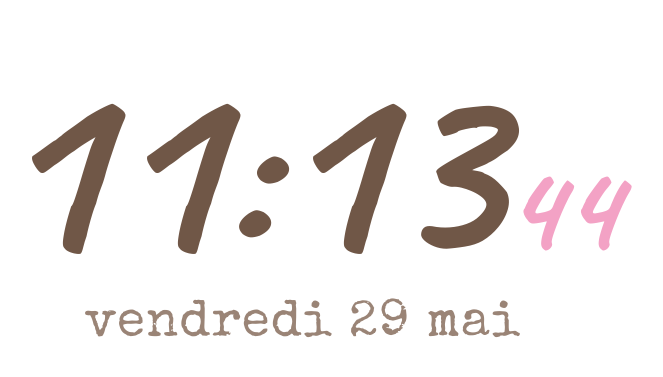
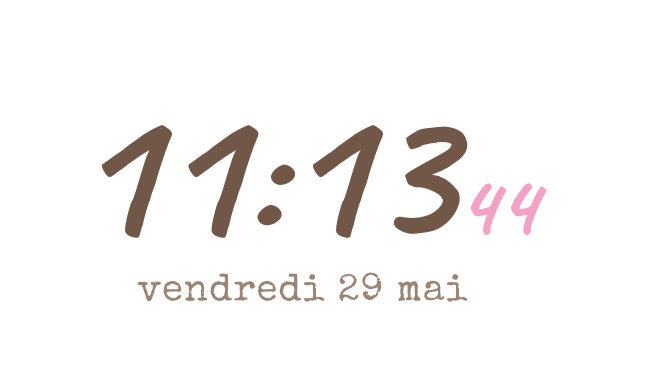
Before and after one commit to dmanoonnn/clock-widget, a plain HTML site: page index.html in a window 1280 px wide. Shown: the part 207-584 px from the top of the page, without its empty margins (337-1000 px from the left). Drawn offline with nearby package versions, Linux system fonts and the light colour scheme.

Commit message:
Adjust font sizes in index.html
Reduced font sizes for time, seconds, and date elements.

```diff
--- a/index.html
+++ b/index.html
@@ -21,24 +21,25 @@ html, body {
   flex-direction: column;
   justify-content: center;
   align-items: center;
-}
+
 .time {
   font-family: 'Caveat', cursive;
-  font-size: 20vw;
+  font-size: 15vw;
   line-height: 1;
   color: #705747;
 }
 .seconds {
-  font-size: 10vw;
+  font-size: 7vw;
   color: #F3A2C5;
   margin-left: 4px;
 }
 .date {
   margin-top: 6px;
   font-family: 'Special Elite', monospace;
-  font-size: 4vw;
+  font-size: 3vw;
   color: #9A8476;
   letter-spacing: 1px;
+}
 }
 </style>
 </head>
```
